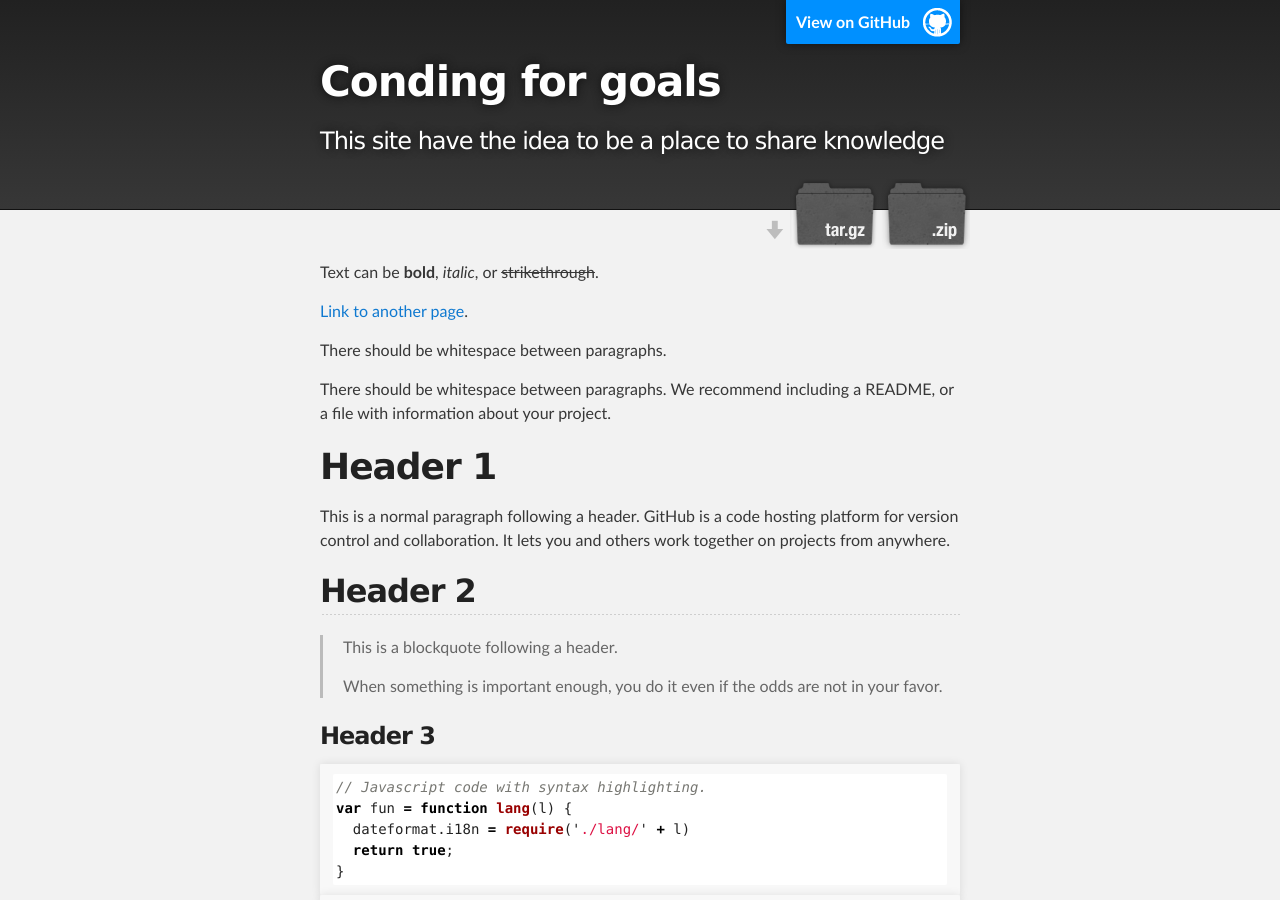
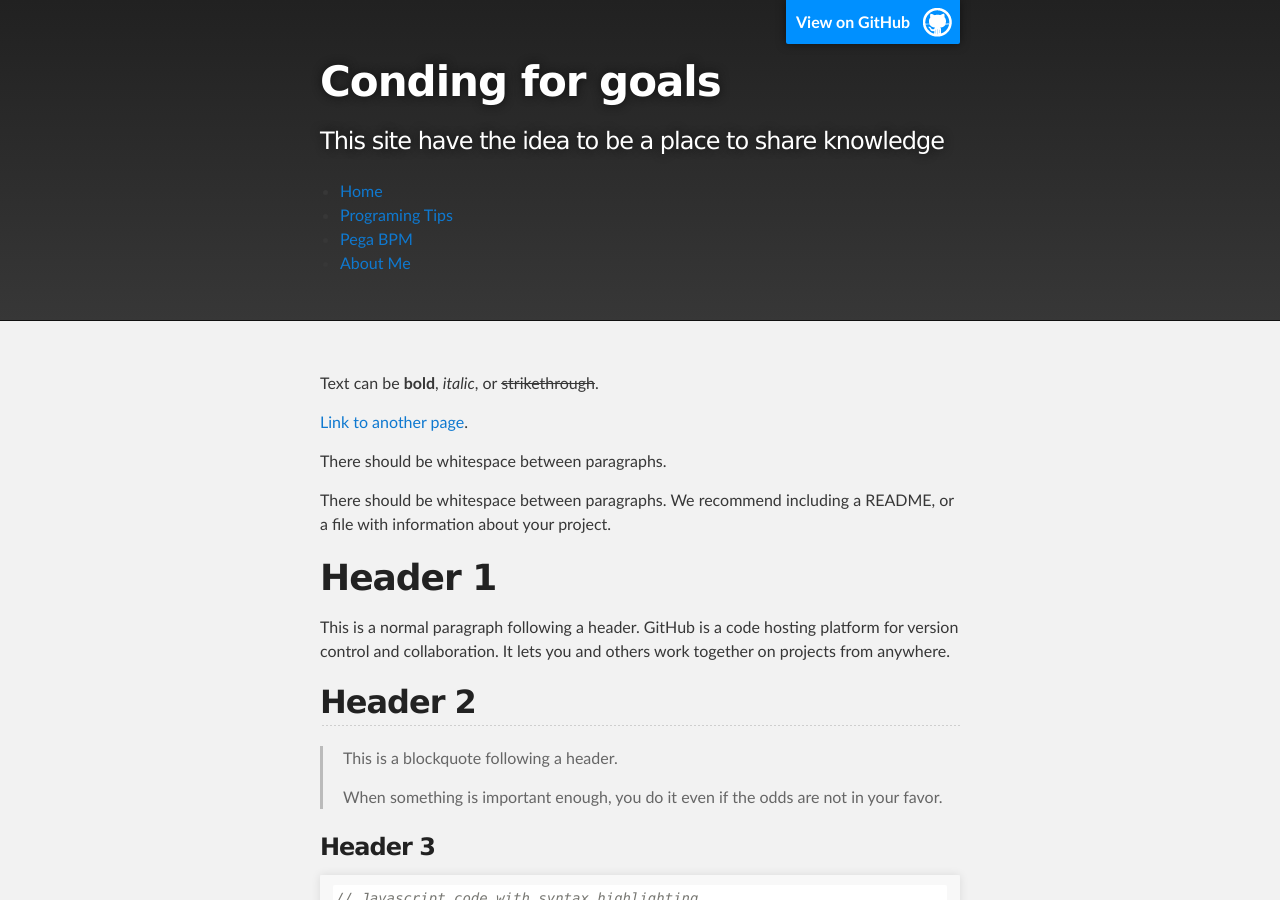
Before and after one commit to afamorim/afamorim.github.io, a Jekyll site: the page built from index.md, in a window 1280 px wide and 900 px high. Built offline with Jekyll 4.4.1, drawn with Linux system fonts in a browser that asks for light colours.

Commit message:
Testing the menu.

```diff
--- a/_layouts/default.html
+++ b/_layouts/default.html
@@ -20,11 +20,19 @@
           <h1 id="project_title">{{ site.title | default: site.github.repository_name }}</h1>
           <h2 id="project_tagline">{{ site.description | default: site.github.project_tagline }}</h2>
 
+          <nav>
+              <ul>
+                  <li><a href="/">Home</a></li>
+                  <li><a href="/programing_tips">Programing Tips</a></li>
+                  <li><a href="/pega">Pega BPM</a></li>
+                  <li><a href="/cv">About Me</a></li>
+              </ul>
+          </nav>
           {% if site.show_downloads %}
-            <section id="downloads">
+            <!--section id="downloads">
               <a class="zip_download_link" href="{{ site.github.zip_url }}">Download this project as a .zip file</a>
               <a class="tar_download_link" href="{{ site.github.tar_url }}">Download this project as a tar.gz file</a>
-            </section>
+          </section-->
           {% endif %}
         </header>
     </div>
```
